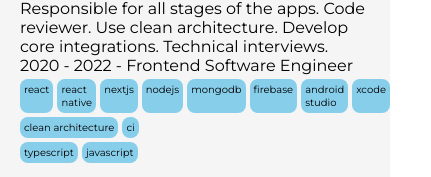
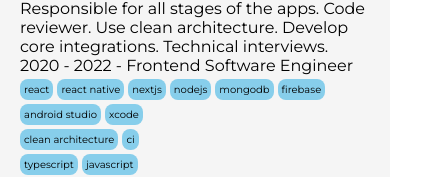
Before and after one commit to joncolque/myresume, a Next.js app: page / in a window 390 px wide. Shown: the part 979-1156 px from the top of the page, 431 px wide, since content can reach past the window. Built offline with nearby package versions, Linux system fonts and the light colour scheme; what @react-pdf/renderer would draw is missing.

Commit message:
Fix responsive. Flex wrap for tags

```diff
--- a/app/drivers/components/tags/Tags.tsx
+++ b/app/drivers/components/tags/Tags.tsx
@@ -1,4 +1,4 @@
-import { View } from "@react-pdf/renderer"
+import styled from "styled-components"
 
 interface Props {
     items: string[]
@@ -6,23 +6,26 @@
 }
 
 export const Tags = ({ items }: Props) =>
-    <div
-        style={{
-            display: 'flex',
-            gap: '4px'
-        }}
-    >
+    <TagsContainer>
         {items.map(it => <Tag key={it} item={it} />)}
-    </div>
+    </TagsContainer>
 
-const Tag = ({ item, pdf = false }: { item: string, pdf?: boolean }) => <div
-    style={{
-        background: 'skyblue',
-        display: 'inline-block',
-        borderRadius: '8px',
-        padding: '4px',
-        fontSize: '10px'
-    }}
->
-    {item}
-</div >
+
+const Tag = ({ item }: { item: string }) =>
+    <TagContainer>
+        {item}
+    </TagContainer >
+
+const TagsContainer = styled.div`
+    display: flex;
+    gap: 4px;
+    flex-wrap: wrap;
+`
+
+const TagContainer = styled.div`
+    background-color: skyblue;
+    display:inline-block;
+    border-radius: 8px;
+    padding: 4px;
+    font-size: 10px;
+`
```
